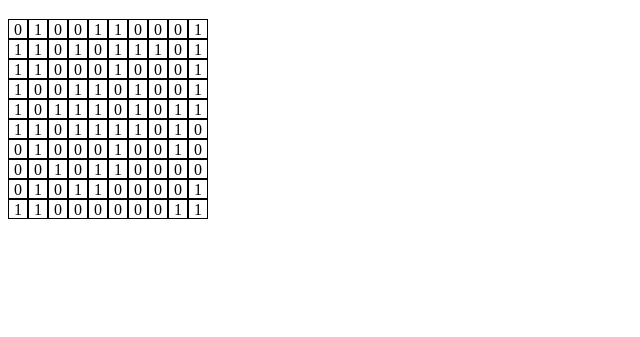
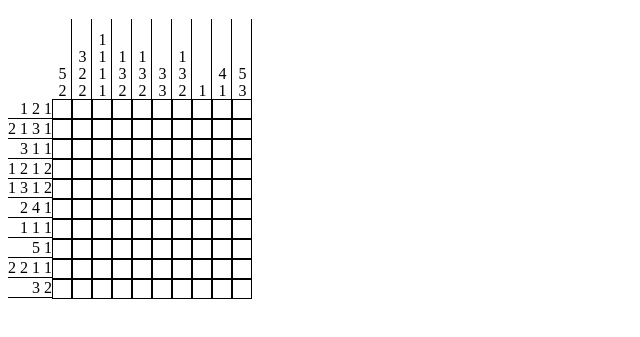
Before and after one commit to Cygnet717/Nonogram, a plain HTML site: page index.html in a window 1280 px wide. Shown: the part 61-398 px from the top of the page, without its empty margins (0-640 px from the left). Drawn offline with nearby package versions, Linux system fonts and the light colour scheme.

Commit message:
clues rendering correctly

```diff
--- a/index.html
+++ b/index.html
@@ -9,10 +9,31 @@
   </head>
   <body>
     <h1>Nonogram</h1>
-    <div class='rowClues'></div>
-    <div class='columnClues'></div>
+    <div class='rowClues'>
+      <span class='rowClue'>span</span>
+      <span class='rowClue'>span</span>
+      <span class='rowClue'>span</span>
+      <span class='rowClue'>span</span>
+      <span class='rowClue'>span</span>
+      <span class='rowClue'>span</span>
+      <span class='rowClue'>span</span>
+      <span class='rowClue'>span</span>
+      <span class='rowClue'>span</span>
+      <span class='rowClue'>span</span>
+    </div>
+    <div class='columnClues'>
+      <span class='columnClue'>span</span>
+      <span class='columnClue'>span</span>
+      <span class='columnClue'>span</span>
+      <span class='columnClue'>span</span>
+      <span class='columnClue'>span</span>
+      <span class='columnClue'>span</span>
+      <span class='columnClue'>span</span>
+      <span class='columnClue'>span</span>
+      <span class='columnClue'>span</span>
+      <span class='columnClue'>span</span>
+    </div>
     <div class='gameBox'>
-
     </div>
 
     <script src="script.js"></script>
--- a/script.js
+++ b/script.js
@@ -1,14 +1,14 @@
 'use strict';
 
+$(document).ready(function(){
   let gameBoard = [];
-let rowClues = [];
-let columnClues = [];
 
+  //make puzzle of specefied size
   function nonogram (axisSize){
     let numOfBoxes = axisSize*axisSize;
     let gameArray = [];
     for(let i=0; i<numOfBoxes; i++){
-    if(Math.floor(Math.random()*Math.floor(axisSize+1)) >= 6){
+      if(Math.floor(Math.random()*Math.floor(axisSize+1)) >= 5){
         gameArray = gameArray.concat(1);
       } else {
         gameArray = gameArray.concat(0);
@@ -17,6 +17,7 @@ function nonogram (axisSize){
     return makeRows(gameArray, axisSize);
   }
 
+  //break array into rows of specefied size
   function makeRows(arr, axisSize){
     let arrRows = [];
     let rowlength = axisSize -1;
@@ -31,6 +32,7 @@ function makeRows(arr, axisSize){
     return bulidClues(arrRows, axisSize);
   }
 
+  //make clues to go on the sides of the puzzle
   function bulidClues(gameArr, axisSize){
     let allRowClues = [];
     let allColumnClues = [];
@@ -77,31 +79,54 @@ function bulidClues(gameArr, axisSize){
       }
       allColumnClues[i] = column;
     }
-  return populateBoard(gameBoard, axisSize)
+    return (populateBoard(gameBoard, axisSize),
+            populateClues(allRowClues, allColumnClues, axisSize))
   }
 
-nonogram (10)
-console.log(gameBoard)
-
+  //fill gameboard with puzzle
   function populateBoard(gameBoard, axisSize){
       let gameBoxContents = '';
       for(let i=0; i<gameBoard.length; i++){
           for(let j=0; j<gameBoard[i].length; j++){
               if(gameBoard[i][j] === 1){ //space to be shaded
-                gameBoxContents = gameBoxContents.concat(`<div class='cell solution'>1</div>`)
+                  gameBoxContents = gameBoxContents.concat(`<div class='cell solution'></div>`)
               } else {
-                gameBoxContents = gameBoxContents.concat(`<div class='cell not'>0</div>`)
+                  gameBoxContents = gameBoxContents.concat(`<div class='cell not'></div>`)
               }
           }
       }
       let width = axisSize*20;
       $('.gameBox').css({'width': `${width}px`, 'height': `${width}px`})
+      $('.rowClues').css({'height': `${width}px`})
+      $('.columnClues').css({'width': `${width}px`})
       $('.gameBox').append(gameBoxContents)
   }
 
-$(document).ready(function(){
-
+  //fill clue boxes with clues
+  function populateClues(rowClues, columnClues, axisSize){
+    //concat filling for rowClues
+    let rowClueContents = '';
+    console.log(rowClues)
+    for(let i=0; i<rowClues.length; i++){
+      let rowString = JSON.stringify(rowClues[i]).replace(/,/gi, ' ');
+      rowString = rowString.slice(1, rowString.length-1);
+      rowClueContents = rowClueContents.concat(`<span class='rowClue'>${rowString}</span>`);
+    }
+    //concat filling for columnClues
+    let columnClueContents = '';
+    for(let i=0; i<columnClues.length; i++){
+      let columnString = JSON.stringify(columnClues[i]).replace(/,/gi, '');
+      columnString = columnString.slice(1, columnString.length-1);
+      columnClueContents = columnClueContents.concat(`<span class='columnClue'>${columnString}</span>`);
+    }
+    //clear and insert clues into respective locations
+    $('.rowClues').empty().append(rowClueContents)
+    $('.columnClues').empty().append(columnClueContents)
+  }
 
     //if xed insert &cross;
     //if shaded  class lit
+
+  nonogram (10)
+  //console.log(gameBoard)
 })
--- a/style.css
+++ b/style.css
@@ -7,7 +7,39 @@
   flex-wrap: wrap;
   width: 10px; /*adjust to 20 X axisSize*/
   height: 10px;
+}
 
+/*row clue style*/
+.rowClues{
+  display: flex;
+  flex-direction: column;
+  float: left;
+  margin-top: 80px;
+  height: 200px; /*adjust to 20 X axisSize*/
+  justify-content: space-evenly;
+  width: max-content;
+}
+
+.rowClue{
+  border-bottom: 1px solid black;
+  width: 100%;
+  text-align: end;
+}
+
+/*column clue styles*/
+.columnClues{
+  height:80px;
+  display: flex;
+  justify-content: space-evenly;
+  width: 200px; /*adjust to 20 X axisSize*/
+}
+
+.columnClue{
+  writing-mode: vertical-rl;
+  text-orientation: upright;
+  border-right: 1px solid black;
+  width: 100%;
+  text-align: end;
 }
 
 .cell{
```
Lines whose indentation alone changed are shown as unchanged.
